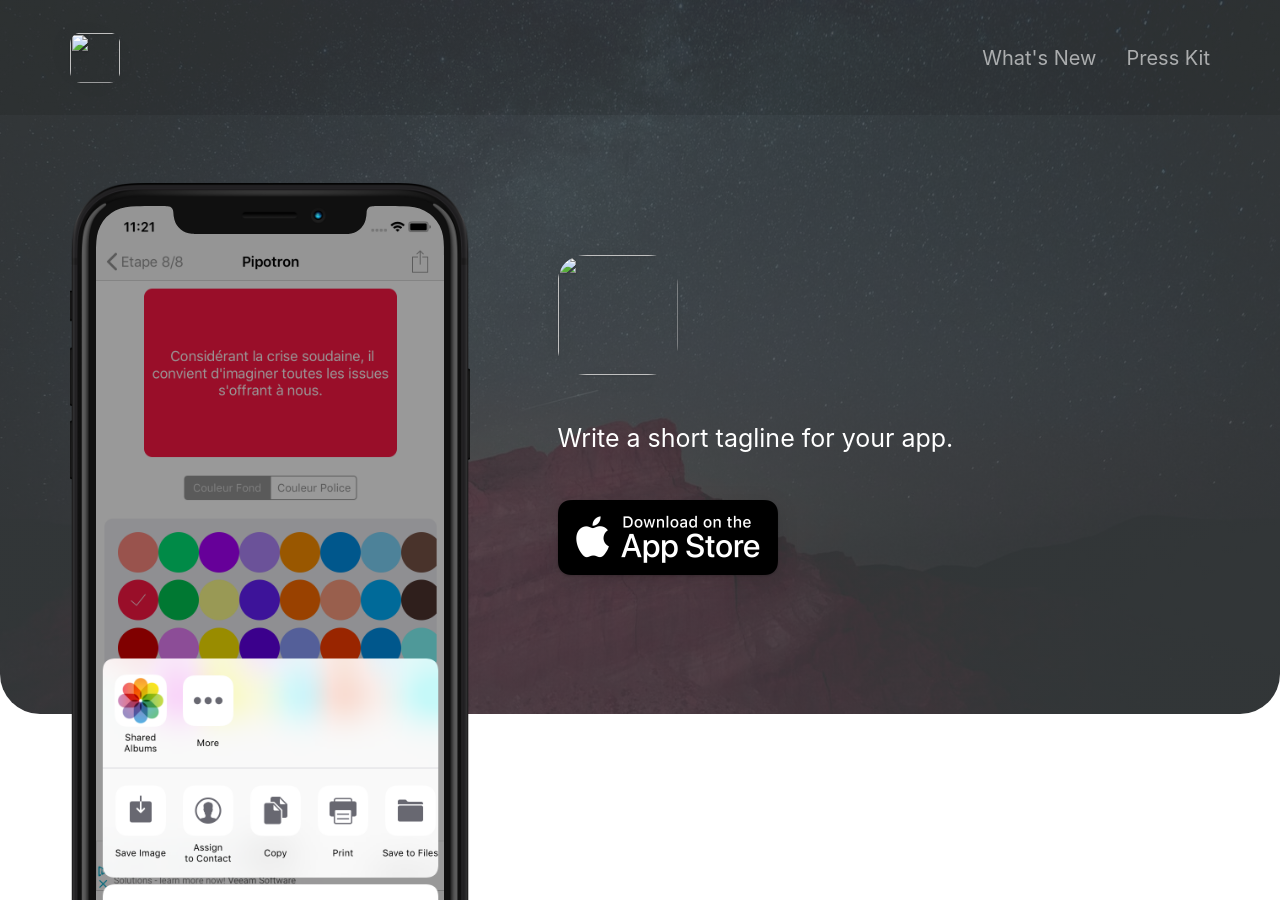
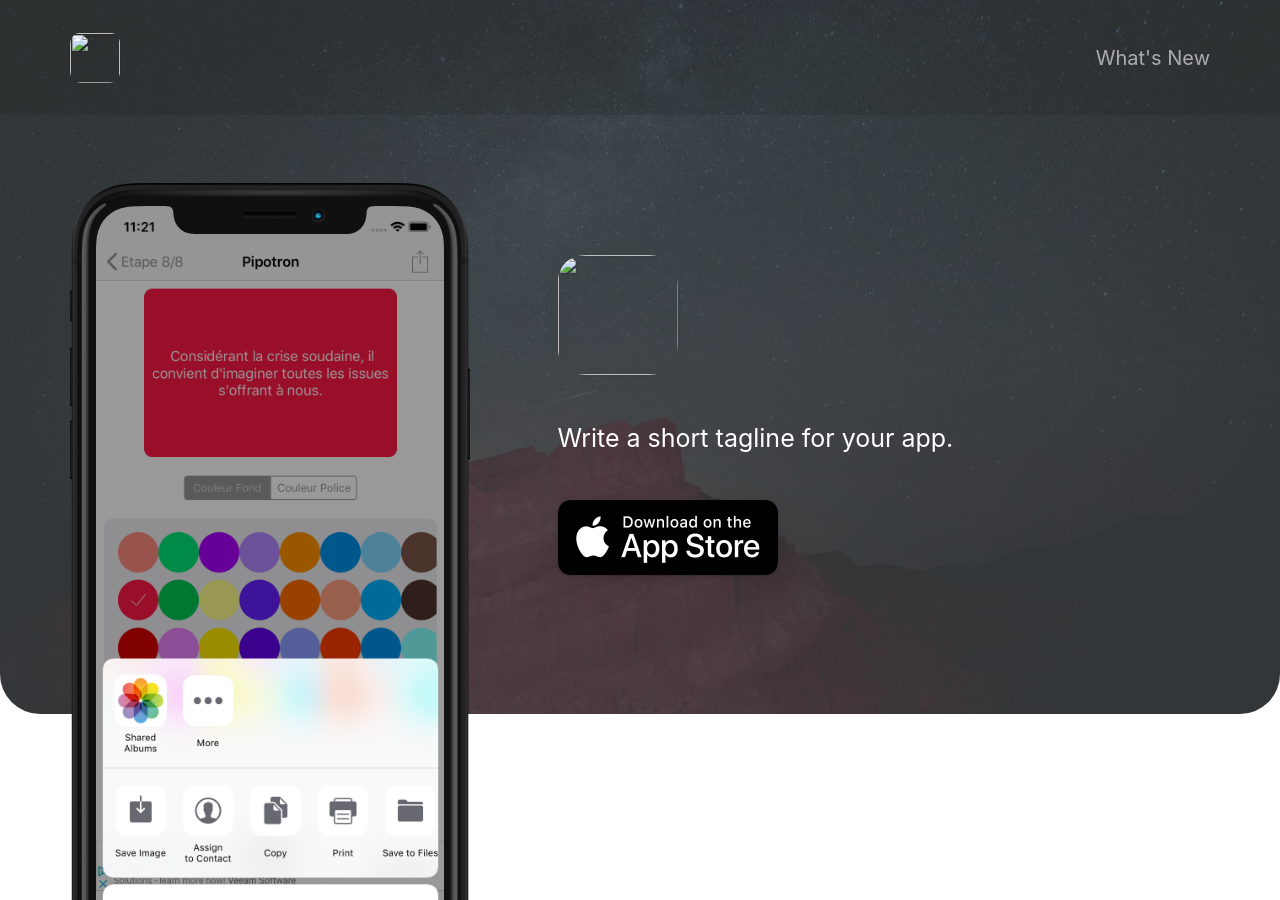
Before and after one commit to deadbone/microwave, a Jekyll site: the page built from index.html, in a window 1280 px wide and 900 px high. Built offline with Jekyll 4.4.1, drawn with Linux system fonts in a browser that asks for light colours; nearby versions of some CDN libraries.

Commit message:
Update _config.yml

```diff
--- a/_config.yml
+++ b/_config.yml
@@ -2,11 +2,11 @@
 page_title                                :                                           # Automatically populates with app name if not set and if iOS app ID is set. Otherwise enter manually.
 
 # App Info
-ios_app_id                                :    1458347693                             # Required. Enter iOS app ID to automatically populate name, price and icons (e.g. 718043190).
+ios_app_id                                :    1450924111                             # Required. Enter iOS app ID to automatically populate name, price and icons (e.g. 718043190).
 
 appstore_link                             :                                           # Automatically populates if not set and if iOS app ID is set. Otherwise enter manually.
 playstore_link                            :                                           # Enter Google Play Store URL.
-presskit_download_link                    : https://emilbaehr.com                                          # Enter a link to downloadable file or (e.g. public Dropbox link to a .zip file).
+#presskit_download_link                    : https://emilbaehr.com                                          # Enter a link to downloadable file or (e.g. public Dropbox link to a .zip file).
                                                                                       # Or upload your press kit file to assets and set path accordingly (e.g. "assets/your_press_kit.zip").
 
 app_icon                                  : # assets/appicon.png                      # Automatically populates if not set and if iOS app ID is set.  Otherwise enter path to icon file manually.
@@ -20,7 +20,7 @@ enable_smart_app_banner                   : true
 
 # Information About Yourself
 your_name                                 : Thierry LUBREZ
-your_link                                 : https://tinytiny.app
+your_link                                 : https://lubrez.fr
 your_city                                 : Paris
 email_address                             :
 facebook_username                         :
```
